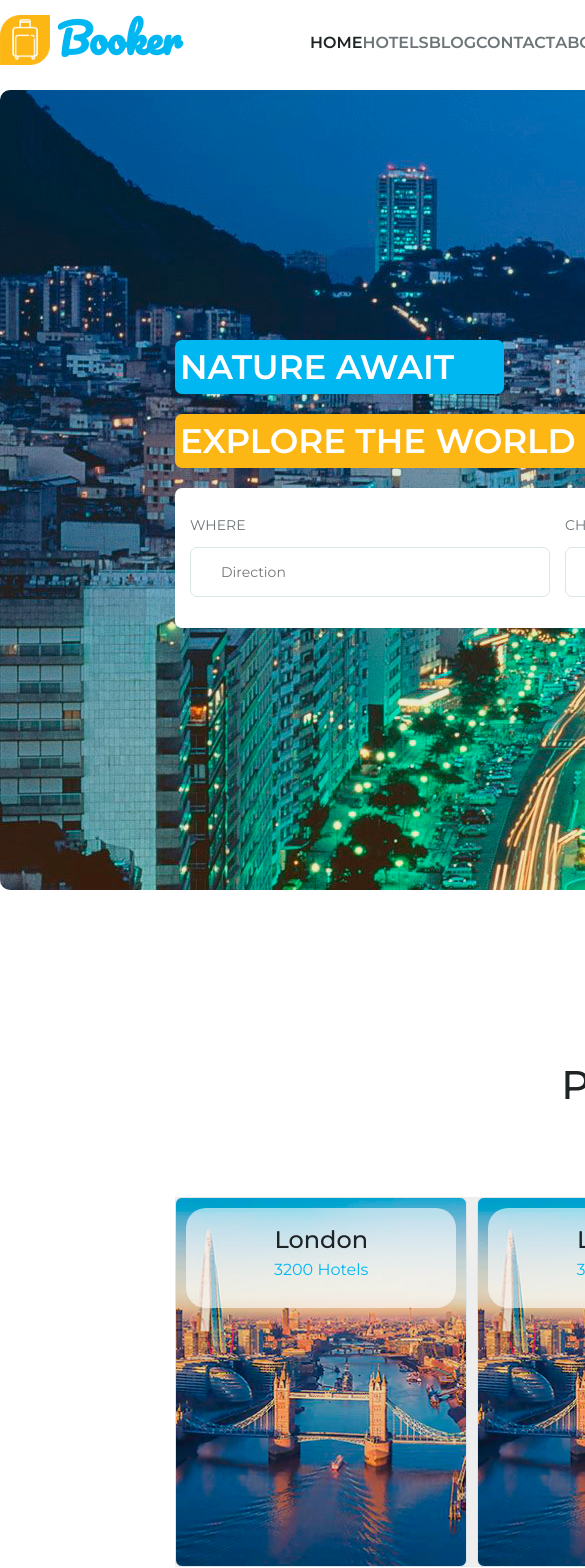
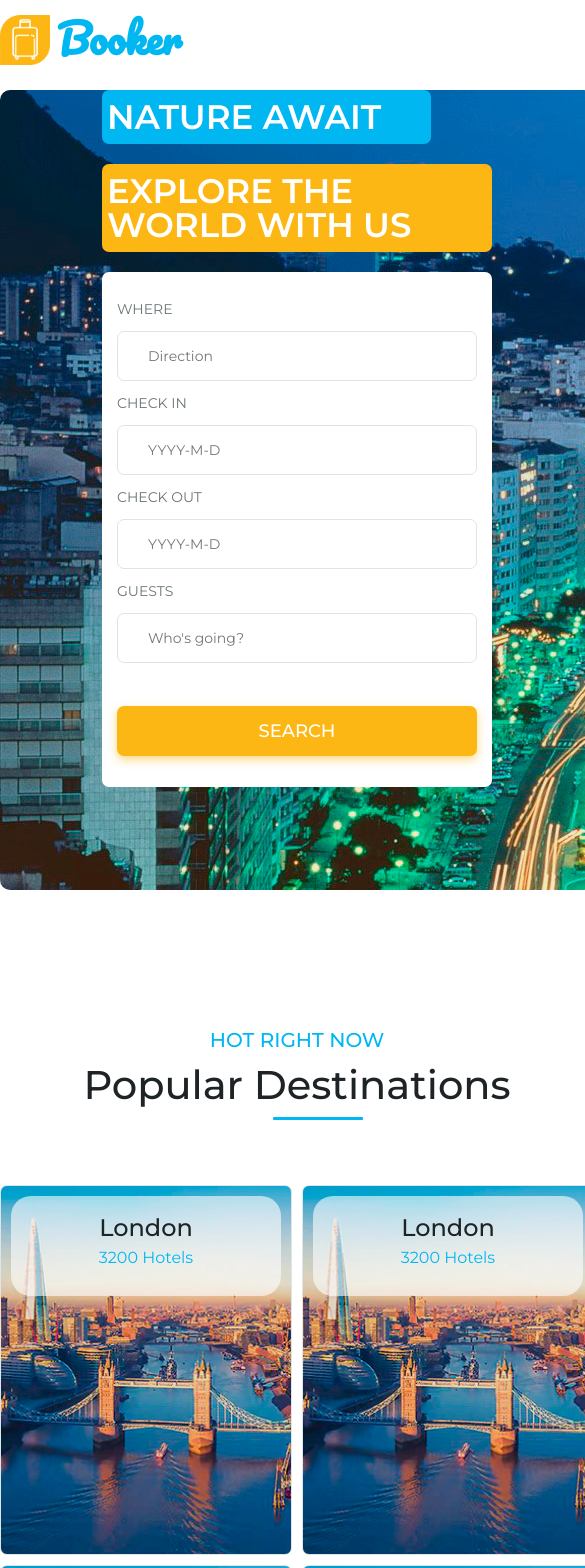
Before and after one commit to SVERBINSKIY/booker, a React (Create React App) app in the folder client/: page / in a window 390 px wide. Shown: the top 1568 px of the page, 585 px wide, since content can reach past the window. Built offline with nearby package versions, Linux system fonts and the light colour scheme.

Commit message:
refactor header, mainPage and catalog. Add adaptive for mobile and tablets

```diff
--- a/client/src/Components/Header.js
+++ b/client/src/Components/Header.js
@@ -62,6 +62,9 @@ export const Header = (props) => {
           <span className='btn-text'>Signup</span>
         </div>
       </div>
+
+
+
       <div className={classes.length === 2 ? 'mobile-menu__opened' : 'mobile-menu'} onClick={addClassHandler}></div>
       <div className={classes.length === 2 ? classes[1] : classes[0]}>
         <ul className='mm-ul'>
--- a/client/src/Pages/MainPages/ThirdBlock/ThirdBlock.js
+++ b/client/src/Pages/MainPages/ThirdBlock/ThirdBlock.js
@@ -8,7 +8,7 @@ export const ThirdBlock = () => {
         <p>Sign up for member price and you cloud save 10% or more on thousands of hotel</p>
         <div className='input-wrapper'>
           <input type='text' placeholder='Your email address'/>
-          <button>Signup</button>
+          <button className='third__btn'>Signup</button>
         </div>
       </div>
     </section>
--- a/client/src/index.js
+++ b/client/src/index.js
@@ -3,9 +3,4 @@ import ReactDOM from 'react-dom'
 import App from './App'
 import './styles/index.scss'
 
-ReactDOM.render(
-  <React.StrictMode>
-    <App />
-  </React.StrictMode>,
-  document.getElementById('root')
-)
+ReactDOM.render(<App />, document.getElementById('root'))
--- a/client/src/styles/catalog.scss
+++ b/client/src/styles/catalog.scss
@@ -363,4 +363,33 @@
       }
     }
   }
+
+  @media (max-width: 1200px) {
+    .catalog__container {
+      max-width: 934px;
+      margin: 0 auto;
+      .catalog__menu {
+        display: flex;
+        flex-direction: row;
+      }
+      .catalog__search-result-grid {
+        grid-template-columns: repeat(2, 294px);
+        grid-auto-columns: 290px;
+      }
+    }
+  }
+  @media (max-width: 934px) {
+    .catalog__container {
+      max-width: 667px;
+      .catalog__menu {
+        display: flex;
+        flex-direction: row;
+      }
+      .catalog__search-result-grid {
+        margin: 0 auto;
+        grid-template-columns: repeat(1, 294px);
+        grid-auto-columns: 290px;
+      }
+    }
+  }
 }
--- a/client/src/styles/header.scss
+++ b/client/src/styles/header.scss
@@ -7,6 +7,7 @@
   grid-template-columns: 310px 1fr 1fr 310px;
   grid-template-areas: "logo nav control login";
   padding: 15px 0;
+  position: relative;
   .logo {
     grid-area: logo;
     cursor: pointer;
@@ -27,18 +28,15 @@
   .nav {
     grid-area: nav;
     padding: 20px 0 0 0;
-
     .menu-list {
       display: flex;
       justify-content: space-between;
-
       .menu-item a {
         text-transform: uppercase;
         font-weight: 600;
         cursor: pointer;
         color: $text-secondary-color;
         transition: all 0.3s ease;
-
         &:hover {
           color: $text-primary-color;
         }
@@ -50,7 +48,6 @@
     margin: 5px 0 0 340px;
     display: flex;
     justify-content: space-between;
-
     .border {
       border: 1px solid $border-color;
       border-radius: 7px;
@@ -68,17 +65,14 @@
         color: $text-secondary-color;
       }
     }
-
     .currency {
       width: 110px;
       height: 40px;
-
       .selected-currency {
         display: inline-block;
         padding: 12px;
         color: $text-secondary-color;
       }
-
       .hide-currency {
         visibility: hidden;
         background-color: $background-color;
@@ -106,7 +100,6 @@
           }
         }
       }
-
       &:hover {
         .selected-currency {
           color: $text-primary-color;
@@ -128,17 +121,14 @@
         }
       }
     }
-
     .language {
       width: 130px;
       height: 40px;
-
       .selected-language {
         display: inline-block;
         padding: 12px;
         color: $text-secondary-color;
       }
-
       .hide-language {
         background-color: $background-color;
         visibility: hidden;
@@ -151,10 +141,8 @@
         box-shadow: 2px 2px 8px 0px rgba(34, 60, 80, 0.2);
         padding: 10px 25px;
         transition: all 0.3s ease;
-
         .menu-language {
           line-height: 25px;
-
           .item-language {
             color: $text-secondary-color;
             cursor: pointer;
@@ -165,12 +153,10 @@
           }
         }
       }
-
       &:hover {
         .selected-language {
           color: $text-primary-color;
         }
-
         &::after {
           font-family: "FontAwesome";
           font-size: 17px;
@@ -180,7 +166,6 @@
           right: 10px;
           color: $text-primary-color;
         }
-
         .hide-language {
           opacity: 1;
           visibility: visible;
@@ -228,7 +213,7 @@
     }
   }
   .mobile-menu {
-    grid-area: login;
+    grid-area: mobile;
     cursor: pointer;
     display: none;
     &::after {
@@ -238,9 +223,12 @@
       color: $text-secondary-color;
       position: absolute;
       top: 23px;
+
       transition: transform .5s;
     }
     &__opened {
+      display: flex;
+      flex-direction: row-reverse;
       cursor: pointer;
       &::after {
         font-family: "FontAwesome";
@@ -255,19 +243,18 @@
     }
   }
   .mm-active {
-    display: flex;
+    position: absolute;
+    top: 70px;
     z-index: 200;
     width: 100%;
-    height: 420px;
-    position: absolute;
-    top: 80px;
+    margin-top: 20px;
     box-shadow: 4px 4px 8px 0px rgba(34, 60, 80, 0.2);
     border: 1px solid $border-color;
     background-color: $background-color;
     .mm-ul {
       width: 100%;
       height: 100%;
-      margin: 15px;
+      padding: 15px;
       .mobile-item {
         width: 100%;
         padding: 15px 0;
@@ -283,8 +270,38 @@
         }
       }
     }
+
+    @media (max-width: 1200px) {max-width: 934px}
+    @media (max-width: 934px) {max-width: 667px}
   }
   .none {
     display: none;
   }
+
+
+
+  @media (max-width: 1600px) {
+    grid-template-columns: 310px 2fr 310px;
+    grid-template-areas: "logo nav login";
+    .control-panel {
+      display: none;
+    }
+    .mobile-menu {
+      display: none;
+    }
+  }
+  @media (max-width:1200px) {
+    grid-template-columns: 310px 1fr;
+    grid-template-areas: "logo mobile";
+    .nav {
+      display: none;
+    }
+    .sign-login {
+      display: none;
+    }
+    .mobile-menu {
+      display: flex;
+      flex-direction: row-reverse;
+    }
+  }
 }
--- a/client/src/styles/index.scss
+++ b/client/src/styles/index.scss
@@ -19,4 +19,16 @@
   .header {
     grid-area: header;
   }
+  @media (max-width: 1600px) {
+    max-width: 1200px;
+    margin: 0 auto;
+  }
+  @media (max-width: 1200px) {
+    max-width: 934px;
+    margin: 0 auto;
+  }
+  @media (max-width: 934px) {
+    max-width: 667px;
+    margin: 0 auto;
+  }
 }
--- a/client/src/styles/mainPage.scss
+++ b/client/src/styles/mainPage.scss
@@ -203,12 +203,13 @@
       .hot-tour {
         width: 100%;
         min-height: 370px;
-        background-color: #eee;
         margin-top: 65px;
         display: grid;
         grid-template-columns: 1fr 1fr 1fr 1fr;
         grid-gap: 10px;
         .hotel {
+          height: 370px;
+          width: 292px;
           padding: 10px;
           background: url("../resourses/london.png") no-repeat;
           background-size: 100% 100%;
@@ -293,6 +294,7 @@
         background-color: rgba(0, 0, 0, .2);
         border-radius: 7px;
         padding: 10px;
+        display: flex;
         input {
           height: 100%;
           width: 330px;
@@ -313,4 +315,42 @@
       }
     }
   }
+
+  @media (max-width: 1200px) {
+    .first {
+      .form-control {
+        max-width: 390px;
+        margin: 0 auto;
+        z-index: 100;
+        .form {
+          width: 100%;
+          grid-template-rows: 1fr 1fr 1fr 1fr 1fr;
+          grid-template-areas: "where" "check-in" "check-out" "guest" "search";
+          grid-gap: 15px;
+        }
+      }
+    }
+    .second {
+      max-width: 934px;
+      margin: 0 auto;
+      .second-wrapper {
+        max-width: 934px;
+        .hot-tour {
+          grid-template-columns: repeat(2, 1fr);
+          grid-auto-columns: 1fr;
+          .hotel {
+            margin: 0 auto;
+          }
+        }
+      }
+    }
+    .third {
+      .third-title {
+        color: $background-color!important;
+      }
+      p {
+        color: $background-color;
+      }
+    }
+  }
 }
```
